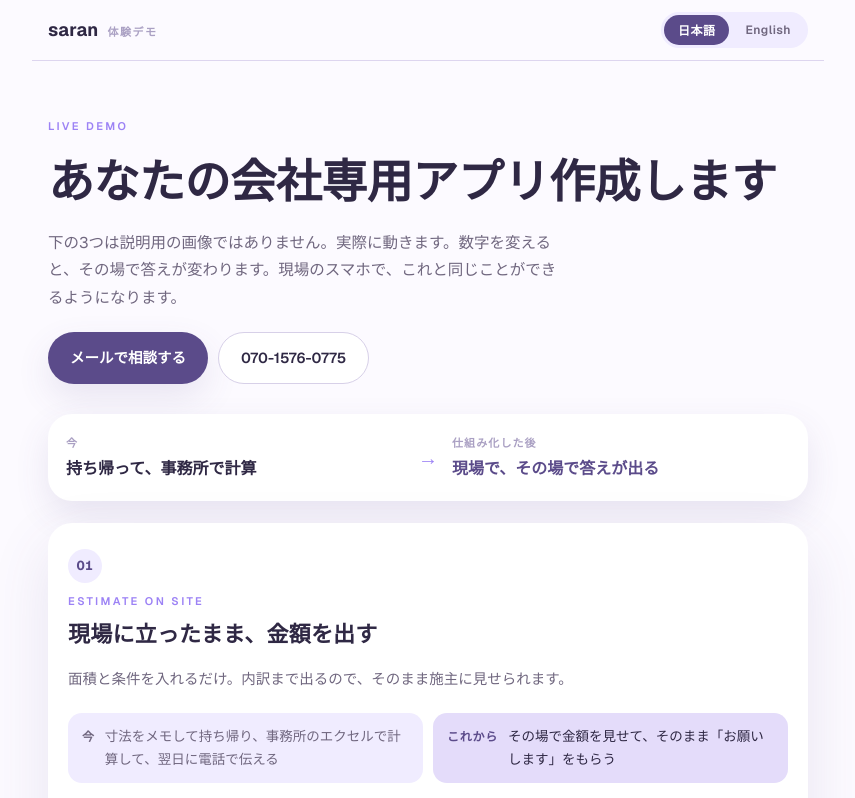
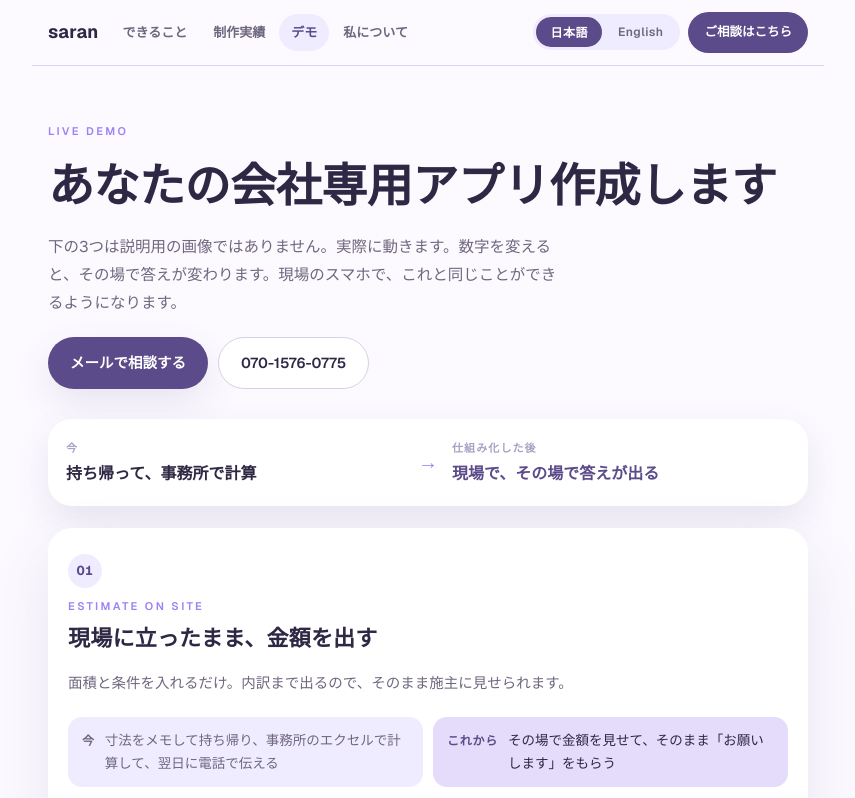
Before and after one commit to mmbsaran358-commits/saranworks-demo, a plain HTML site: page index.html in a window 1280 px wide. Shown: the top 798 px of the page, without its empty margins (212-1067 px from the left). Drawn offline with nearby package versions, Linux system fonts and the light colour scheme.

Commit message:
サイトと同じメニューを付け、サイトと相互に行き来できるようにする

```diff
--- a/index.html
+++ b/index.html
@@ -107,9 +107,36 @@ header.bar{
   border-bottom:1px solid var(--line);
   display:flex;align-items:center;gap:12px;flex-wrap:wrap;
 }
-.brand{display:flex;align-items:baseline;gap:9px;margin-right:auto}
+.brand{display:flex;align-items:baseline;gap:9px;text-decoration:none;color:var(--ink)}
 .brand b{font-size:18px;font-weight:700;letter-spacing:.01em}
 .brand span{font-size:11px;color:var(--ink-3);letter-spacing:.14em;text-transform:uppercase;font-weight:600}
+.bar nav{display:flex;gap:2px;overflow-x:auto;scrollbar-width:none;margin-right:auto}
+.bar nav::-webkit-scrollbar{display:none}
+.bar nav a{
+  white-space:nowrap;text-decoration:none;color:var(--ink-2);
+  font-size:13px;font-weight:600;padding:7px 12px;border-radius:999px;
+}
+.bar nav a:hover{color:var(--primary);background:var(--tint)}
+.bar nav a[aria-current="page"]{color:var(--primary);background:var(--tint)}
+.bar .right{display:flex;align-items:center;gap:8px;margin-left:auto}
+.mini{
+  display:inline-flex;align-items:center;white-space:nowrap;text-decoration:none;
+  background:var(--primary);color:var(--on-primary);
+  font-size:12.5px;font-weight:600;padding:9px 16px;border-radius:999px;
+}
+.mini:hover{background:var(--primary-2)}
+@media (max-width:640px){
+  .bar nav{order:3;flex-basis:100%;margin-right:0}
+  .bar .right{margin-left:auto}
+  .mini{display:none}
+}
+.back{
+  display:inline-flex;align-items:center;gap:8px;text-decoration:none;
+  color:var(--ink-2);font-size:14px;font-weight:600;
+  padding:12px 22px;border-radius:999px;border:1px solid var(--line-2);background:var(--card);
+}
+.back:hover{color:var(--primary);border-color:var(--primary)}
+.backwrap{display:flex;justify-content:center;padding-top:4px}
 .switch{display:flex;gap:2px;padding:3px;border-radius:999px;background:var(--tint)}
 .switch button{
   font-family:var(--f);font-size:12px;font-weight:600;letter-spacing:.04em;
@@ -274,13 +301,21 @@ footer{text-align:center;color:var(--ink-3);font-size:12.5px;line-height:1.9;pad
 <div class="wrap">
 
   <header class="bar">
-    <div class="brand">
-      <b data-ja="saran" data-en="saran">saran</b>
-      <span data-ja="体験デモ" data-en="Live demo">体験デモ</span>
-    </div>
-    <div class="switch" role="group" aria-label="言語 / Language">
-      <button type="button" id="btn-ja" aria-pressed="true">日本語</button>
-      <button type="button" id="btn-en" aria-pressed="false">English</button>
+    <a class="brand" href="https://saran-systems-no-logo.mmbsaran.chatgpt.site/">
+      <b>saran</b>
+    </a>
+    <nav aria-label="サイトのメニュー">
+      <a href="https://saran-systems-no-logo.mmbsaran.chatgpt.site/#service" data-ja="できること" data-en="What we do">できること</a>
+      <a href="https://saran-systems-no-logo.mmbsaran.chatgpt.site/#works" data-ja="制作実績" data-en="Works">制作実績</a>
+      <a href="./" aria-current="page" data-ja="デモ" data-en="Demo">デモ</a>
+      <a href="https://saran-systems-no-logo.mmbsaran.chatgpt.site/#about" data-ja="私について" data-en="About">私について</a>
+    </nav>
+    <div class="right">
+      <div class="switch" role="group" aria-label="言語 / Language">
+        <button type="button" id="btn-ja" aria-pressed="true">日本語</button>
+        <button type="button" id="btn-en" aria-pressed="false">English</button>
+      </div>
+      <a class="mini" href="mailto:mmbsaran358@gmail.com" data-ja="ご相談はこちら" data-en="Get in touch">ご相談はこちら</a>
     </div>
   </header>
 
@@ -494,6 +529,10 @@ footer{text-align:center;color:var(--ink-3);font-size:12.5px;line-height:1.9;pad
       <a href="tel:07015760775">070-1576-0775</a>
     </div>
   </section>
+
+  <div class="backwrap">
+    <a class="back" href="https://saran-systems-no-logo.mmbsaran.chatgpt.site/"><span aria-hidden="true">←</span><span data-ja="saran のサイトへ戻る" data-en="Back to the saran site">saran のサイトへ戻る</span></a>
+  </div>
 
   <footer>
     <p data-ja="saran ／ 業務システム開発・Webサイト制作" data-en="saran — business systems and websites">saran ／ 業務システム開発・Webサイト制作</p>
```
